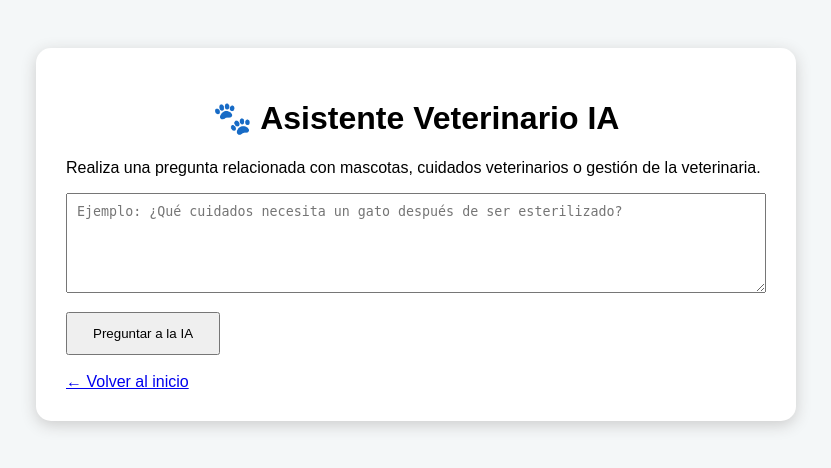
After one commit to CataTrujillo/veterinaria-django, a Django app: page /mascotas/asistente-ia/ in a window 1280 px wide. The commit adds this page. Shown: the top 468 px of the page, without its empty margins (224-1055 px from the left). Run offline with Django 5.2, Linux system fonts and the light colour scheme.

Commit message:
Integra asistente veterinario con Gemini IA

```diff
--- /dev/null
+++ b/veterinaria_project/mascotas/templates/mascotas/asistente_ia.html
@@ -0,0 +1,87 @@
+<!DOCTYPE html>
+<html lang="es">
+<head>
+    <meta charset="UTF-8">
+    <title>Asistente IA Veterinario</title>
+    <style>
+        body {
+            font-family: Arial, sans-serif;
+            background: #f4f7f8;
+            padding: 40px;
+        }
+
+        .contenedor {
+            max-width: 700px;
+            margin: auto;
+            background: white;
+            padding: 30px;
+            border-radius: 15px;
+            box-shadow: 0 4px 15px #ccc;
+        }
+
+        h1 {
+            text-align: center;
+        }
+
+        textarea {
+            width: 100%;
+            height: 100px;
+            padding: 10px;
+            box-sizing: border-box;
+        }
+
+        button {
+            margin-top: 15px;
+            padding: 12px 25px;
+            cursor: pointer;
+        }
+
+        .respuesta {
+            margin-top: 25px;
+            padding: 20px;
+            background: #eef6f6;
+            border-radius: 10px;
+        }
+    </style>
+</head>
+
+<body>
+
+<div class="contenedor">
+
+    <h1>🐾 Asistente Veterinario IA</h1>
+
+    <p>
+        Realiza una pregunta relacionada con mascotas,
+        cuidados veterinarios o gestión de la veterinaria.
+    </p>
+
+    <form method="POST">
+        {% csrf_token %}
+
+        <textarea
+            name="pregunta"
+            placeholder="Ejemplo: ¿Qué cuidados necesita un gato después de ser esterilizado?"
+            required></textarea>
+
+        <br>
+
+        <button type="submit">
+            Preguntar a la IA
+        </button>
+    </form>
+
+    {% if respuesta_ia %}
+        <div class="respuesta">
+            <h3>Respuesta de la IA:</h3>
+            <p>{{ respuesta_ia|linebreaks }}</p>
+        </div>
+    {% endif %}
+
+    <br>
+    <a href="/">← Volver al inicio</a>
+
+</div>
+
+</body>
+</html>
--- a/veterinaria_project/mascotas/templates/mascotas/inicio.html
+++ b/veterinaria_project/mascotas/templates/mascotas/inicio.html
@@ -19,5 +19,6 @@
     <p>
         <a href="/consultas/">Ver consultas</a>
     </p>
+    <p><a href="{% url 'asistente_ia' %}">Asistente Veterinario IA</a></p>
 </body>
 </html>
--- a/veterinaria_project/mascotas/urls.py
+++ b/veterinaria_project/mascotas/urls.py
@@ -6,4 +6,5 @@ urlpatterns = [
     path("especie/<str:especie>/", views.mascotas_por_especie, name="mascotas_por_especie"),
     path("<int:mascota_id>/", views.detalle_mascota, name="detalle_mascota"),
     path("inventario/", views.inventario, name="inventario"),
+    path("asistente-ia/", views.asistente_ia, name="asistente_ia"),
 ]
--- a/veterinaria_project/mascotas/views.py
+++ b/veterinaria_project/mascotas/views.py
@@ -1,6 +1,10 @@
 from django.shortcuts import render, get_object_or_404
 from .models import Mascota
 import requests
+import os
+from dotenv import load_dotenv
+
+load_dotenv()
 
 def inicio(request):
     return render(request, "mascotas/inicio.html")
@@ -45,3 +49,52 @@ def inventario(request):
     context = {"productos": productos}
 
     return render(request, "mascotas/inventario.html", context)
+
+def asistente_ia(request):
+    respuesta_ia = ""
+
+    print("ENTRO A LA VISTA IA - METODO:", request.method)
+
+    if request.method == "POST":
+        pregunta = request.POST.get("pregunta")
+        print("PREGUNTA RECIBIDA:", pregunta)
+
+        api_key = os.getenv("GEMINI_API_KEY")
+
+        url = (
+    "https://generativelanguage.googleapis.com/"
+    "v1beta/models/gemini-3.8-flash:generateContent"
+)
+
+        datos = {
+            "contents": [{
+                "parts": [{
+                    "text": (
+                        "Eres un asistente para un sistema de gestión veterinaria. "
+                        "Responde únicamente preguntas relacionadas con mascotas, "
+                        "cuidados veterinarios y la gestión de una veterinaria. "
+                        f"Pregunta: {pregunta}"
+                    )
+                }]
+            }]
+        }
+
+        respuesta = requests.post(
+            url,
+            params={"key": api_key},
+            json=datos,
+            timeout=30
+        )
+
+        if respuesta.ok:
+            resultado = respuesta.json()
+            respuesta_ia = resultado["candidates"][0]["content"]["parts"][0]["text"]
+        else:
+            print("ERROR GEMINI:", respuesta.status_code, respuesta.text)
+            respuesta_ia = "No fue posible obtener una respuesta de la IA."
+
+    return render(
+        request,
+        "mascotas/asistente_ia.html",
+        {"respuesta_ia": respuesta_ia}
+    )
```
